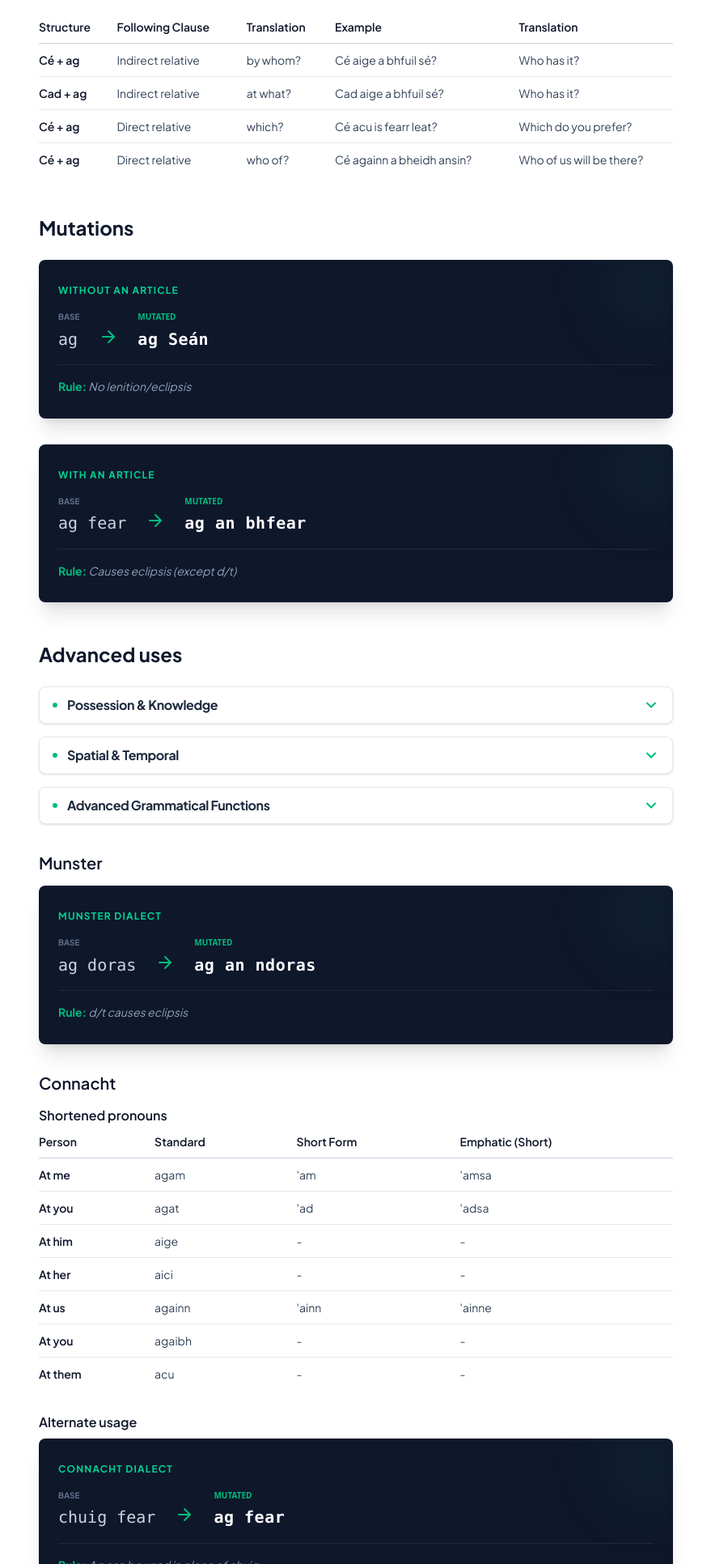
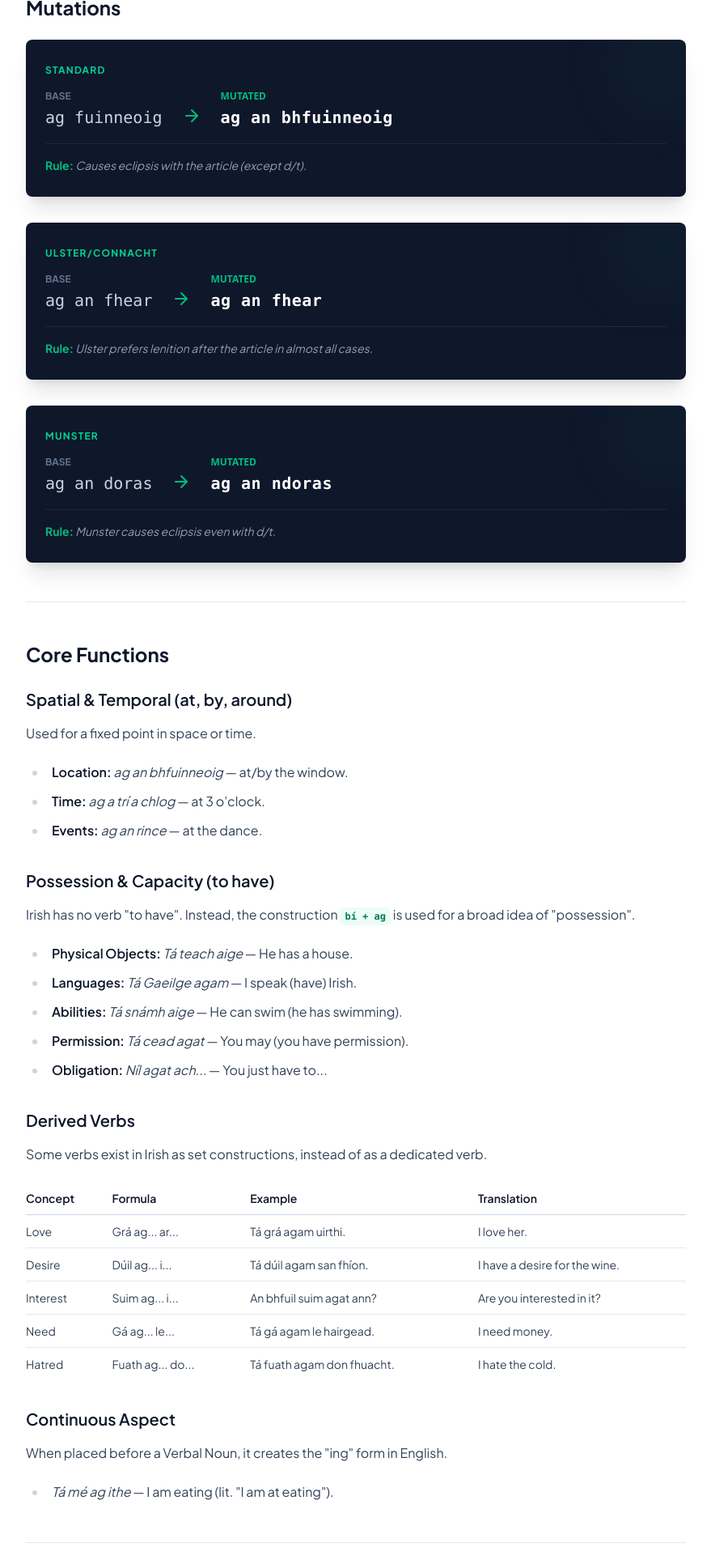
Before and after one commit to oflynned/grammar.ie, an Astro site: page /prepositions/ag in a window 1280 px wide. Shown: the part 868-2800 px from the top of the page at 81% size, without its empty margins (48-927 px from the left). Built offline with nearby package versions, Linux system fonts and the light colour scheme; Astro itself is replaced by a stand-in of ours.

Commit message:
feat: `ag` preposition content (#2)
* feat: add more content

* feat: use table for derived verbs

```diff
--- a/src/components/MutationCard.astro
+++ b/src/components/MutationCard.astro
@@ -15,8 +15,8 @@ const {title, before, after, rule} = Astro.props;
 
         <div class="flex items-center gap-6 mb-4">
             <div class="flex flex-col">
-                <span class="text-[10px] text-slate-500 font-bold uppercase mb-1">Base</span>
-                <span class="text-xl font-mono text-slate-300">{before}</span>
+                <span class="text-xs text-slate-500 font-bold uppercase mb-1">Base</span>
+                <span class="text-md sm:text-xl font-mono text-slate-300">{before}</span>
             </div>
 
             <div class="text-emerald-500 pt-4">
@@ -28,8 +28,8 @@ const {title, before, after, rule} = Astro.props;
             </div>
 
             <div class="flex flex-col">
-                <span class="text-[10px] text-emerald-500 font-bold uppercase mb-1 font-sans">Mutated</span>
-                <span class="text-xl font-mono font-bold text-white tracking-wide">{after}</span>
+                <span class="text-xs text-emerald-500 font-bold uppercase mb-1 font-sans">Mutated</span>
+                <span class="text-md sm:text-xl font-mono font-bold text-white tracking-wide">{after}</span>
             </div>
         </div>
 
--- /dev/null
+++ b/src/components/Navigation.astro
@@ -0,0 +1,20 @@
+---
+interface Props {
+    category: string
+}
+
+const {category} = Astro.props
+---
+
+<nav class="z-20 sticky top-0 text-sm text-slate-400 p-8 bg-white/80 backdrop-blur-md border-b border-slate-100 font-medium">
+    <section class="mx-auto flex justify-between max-w-6xl">
+        <div>
+            <a href="/" class="hover:text-emerald-600">Home</a>
+            <span class="mx-2">/</span>
+            <a href="/prepositions" class="hover:text-emerald-600">{category}</a>
+        </div>
+        <div>
+            <button class="text-slate-400 hover:text-emerald-600">Search...</button>
+        </div>
+    </section>
+</nav>
--- /dev/null
+++ b/src/components/Tag.astro
@@ -0,0 +1,10 @@
+---
+interface Props {
+    tag: string;
+}
+
+const {tag} = Astro.props
+---
+<span class="bg-emerald-50 text-emerald-700 px-3 py-1 rounded-md text-xs font-bold uppercase tracking-wider border border-emerald-100">
+    {tag}
+</span>
--- a/src/content/prepositions/ag.mdx
+++ b/src/content/prepositions/ag.mdx
@@ -1,14 +1,14 @@
 ---
 title: "Ag"
 category: "Prepositions"
-description: "Ag primarily denotes location (at, by), but also expresses possession and ongoing action."
+description: "Ag primarily denotes location (at, by), but also expresses possession, ongoing action, and agency."
 tags: ["Preposition", "Conjugated"]
 ---
+
 import MutationCard from '../../components/MutationCard.astro';
-import LogicSection from '../../components/LogicSection.astro';
 
 ## Overview
-`Ag` is governed by the dative case.
+`Ag` requires the dative case. It is perhaps the most versatile preposition in Irish, serving as the primary way to express "having" or "possession."
 
 | Pronoun      | Form   | Contrast Form | Translation |
 |:-------------|:-------|:--------------|:------------|
@@ -20,101 +20,94 @@ import LogicSection from '../../components/LogicSection.astro';
 | **you (pl)** | agaibh | agaibhse      | at you      |
 | **they**     | acu    | acusan        | at them     |
 
-## Interrogatives
-
-| Structure    | Following Clause  | Translation        | Example                   | Translation              |
-|:-------------|:------------------|:-------------------|:--------------------------|--------------------------|
-| **Cé + ag**  | Indirect relative | by whom?           | Cé aige a bhfuil sé?      | Who has it?              |
-| **Cad + ag** | Indirect relative | at what?           | Cad aige a bhfuil sé?     | Who has it?              |
-| **Cé + ag**  | Direct relative   | which?             | Cé acu is fearr leat?     | Which do you prefer?     |
-| **Cé + ag**  | Direct relative   | who of?            | Cé againn a bheidh ansin? | Who of us will be there? |
-
 ## Mutations
-
 <MutationCard
-    title="Without an article"
-    before="ag"
-    after="ag Seán"
-    rule="No lenition/eclipsis"
+    title="Standard"
+    before="ag fuinneoig"
+    after="ag an bhfuinneoig"
+    rule="Causes eclipsis with the article (except d/t)."
+/>
+<MutationCard
+    title="Ulster/Connacht"
+    before="ag an fhear"
+    after="ag an fhear"
+    rule="Ulster prefers lenition after the article in almost all cases."
+/>
+<MutationCard
+    title="Munster"
+    before="ag an doras"
+    after="ag an ndoras"
+    rule="Munster causes eclipsis even with d/t."
 />
 
-<MutationCard
-    title="With an article"
-    before="ag fear"
-    after="ag an bhfear"
-    rule="Causes eclipsis (except d/t)"
-/>
+---
 
-## Advanced uses
+## Core Functions
 
-<LogicSection title="Possession & Knowledge">
-    - **Possession:** *Tá leabhar agam* (I have a book).
-    - **Knowledge:** *Tá Gaeilge aige* (He knows Irish).
-    - **Ability:** *Tá snámh aici* (She can swim).
-</LogicSection>
+### Spatial & Temporal (at, by, around)
+Used for a fixed point in space or time.
+* **Location:** *ag an bhfuinneoig* — at/by the window.
+* **Time:** *ag a trí a chlog* — at 3 o'clock.
+* **Events:** *ag an rince* — at the dance.
 
-<LogicSection title="Spatial & Temporal">
-    - **Place:** *Ag an doras* (At the door).
-    - **Time:** *Ag am dinnéir* (At dinner time).
-    - **Events:** *Ag an rince* (At the dance).
-</LogicSection>
+### Possession & Capacity (to have)
+Irish has no verb "to have". Instead, the construction `bí + ag` is used for a broad idea of "possession".
+* **Physical Objects:** *Tá teach aige* — He has a house.
+* **Languages:** *Tá Gaeilge agam* — I speak (have) Irish.
+* **Abilities:** *Tá snámh aige* — He can swim (he has swimming).
+* **Permission:** *Tá cead agat* — You may (you have permission).
+* **Obligation:** *Níl agat ach...* — You just have to...
 
-<LogicSection title="Advanced Grammatical Functions">
-    - **Verbal Noun:** *Ag obair* (Working).
-    - **The Partitive:** *Duine acu* (One of them).
-    - **Genitive Substitute:** *Mac ag an rí* (A son of the king).
-</LogicSection>
+### Derived Verbs
+Some verbs exist in Irish as set constructions, instead of as a dedicated verb.
 
-### Munster
+| Concept  | Formula           | Example                    | Translation                   |
+|----------|-------------------|----------------------------|-------------------------------|
+| Love     | Grá ag... ar...   | Tá grá agam uirthi.        | I love her.                   |
+| Desire   | Dúil ag... i...   | Tá dúil agam san fhíon.    | I have a desire for the wine. |
+| Interest | Suim ag... i...   | An bhfuil suim agat ann?   | Are you interested in it?     |
+| Need     | Gá ag... le...    | Tá gá agam le hairgead.    | I need money.                 |
+| Hatred   | Fuath ag... do... | Tá fuath agam don fhuacht. | I hate the cold.              |
 
-<MutationCard
-    title="Munster dialect"
-    before="ag doras"
-    after="ag an ndoras"
-    rule="d/t causes eclipsis"
-/>
+### Continuous Aspect
+When placed before a Verbal Noun, it creates the "ing" form in English.
+* *Tá mé ag ithe* — I am eating (lit. "I am at eating").
 
-### Connacht
-#### Shortened pronouns
+---
 
-| Person      | Standard | Short Form | Emphatic (Short) |
-|:------------|:---------|:-----------|:-----------------|
-| **At me**   | agam     | 'am        | 'amsa            |
-| **At you**  | agat     | 'ad        | 'adsa            |
-| **At him**  | aige     | -          | -                |
-| **At her**  | aici     | -          | -                |
-| **At us**   | againn   | 'ainn      | 'ainne           |
-| **At you**  | agaibh   | -          | -                |
-| **At them** | acu      | -          | -                |
+## Agency & Cause
 
-#### Alternate usage
+`Ag` identifies the person responsible for a state or the cause of a feeling.
+- **Physical Cause:** *Táim tinn ag an ngrian* — I'm sick from the sun.
+- **Result of Action:** *Táim bodhar agat* — You have me deafened (by your noise).
+- **Perfective Aspect:** *Tá an bord briste agam* — I have broken the table — lit. The table is in a state of broken by me.
+- **Opinion:** *Is beag agam é* — I think little of it — lit. It is little "at me".
 
-<MutationCard
-    title="Connacht dialect"
-    before="chuig fear"
-    after="ag fear"
-    rule="Ag can be used in place of chuig"
-/>
+## The Partitive (Subset of a group)
+Used to describe "some of" or "many of" a group, specifically with plural pronouns.
+- **Group:** *go leor acu* — many of them.
+- **Selection:** *duine againn* — one of us.
+- **Comparison:** *Cé acu is fearr?* — Which (of them) is better?
 
-<MutationCard
-    title="Connacht dialect"
-    before="ag súil"
-    after="ag an tsúil"
-    rule="t-prefix precedes feminine nouns beginning with s"
-/>
+## Adjectival Reference (For/By)
+When following an adjective, `ag` defines the person for whom the quality applies.
+- **Relative ease:** *éasca agam* — easy for me.
+- **Subjective weight:** *trom aici* — heavy for her.
+- **Character:** *deas agat* — nice of you.
 
-### Ulster
+---
 
-<MutationCard
-    title="Ulster dialect"
-    before="chuig fear"
-    after="ag fear"
-    rule="Ag can be used in place of chuig"
-/>
+## Dialectal Variations
 
-<MutationCard
-    title="Ulster dialect"
-    before="ag fear"
-    after="ag an fhear"
-    rule="Always causes lenition"
-/>
+### The "Chuig" Replacement
+In Connacht and Ulster dialects, `ag` often replaces the preposition `chuig` (towards/to) due to phonetic merging.
+* *Ag an fhear* — To the man.
+
+### Connacht Shortened Forms
+In rapid speech, the "ag-" prefix is often dropped.
+
+| Standard | Short Form | Emphatic   |
+|:---------|:-----------|:-----------|
+| agam     | **'am**    | **'amsa**  |
+| agat     | **'ad**    | **'adsa**  |
+| againn   | **'ainn**  | **'ainne** |
--- a/src/pages/prepositions/[preposition].astro
+++ b/src/pages/prepositions/[preposition].astro
@@ -3,7 +3,8 @@ import type {CollectionEntry} from 'astro:content';
 import {getCollection} from 'astro:content';
 import Layout from '../../layouts/Layout.astro';
 import TableOfContents from '../../components/TableOfContents.astro';
-import {Icon} from 'astro-icon/components';
+import Navigation from "../../components/Navigation.astro";
+import Tag from "../../components/Tag.astro";
 
 export async function getStaticPaths() {
     const prepositionEntries = await getCollection('prepositions');
@@ -26,20 +27,9 @@ const {Content, headings} = await entry.render();
 
 <Layout title={entry.data.title}>
     <main class="flex flex-col min-h-screen bg-white">
-        <nav class="z-20 sticky top-0 text-sm text-slate-400 p-8 bg-white/80 backdrop-blur-md border-b border-slate-100 font-medium">
-            <section class="mx-auto flex justify-between max-w-6xl">
-                <div>
-                    <a href="/" class="hover:text-emerald-600">Home</a>
-                    <span class="mx-2">/</span>
-                    <a href="/prepositions" class="hover:text-emerald-600">{entry.data.category}</a>
-                </div>
-                <div>
-                    <button class="text-slate-400 hover:text-emerald-600">Search...</button>
-                </div>
-            </section>
-        </nav>
+        <Navigation category="Preposition"/>
 
-        <section class="flex mx-auto w-full max-w-6xl gap-12 px-8 py-12">
+        <section class="flex mx-auto w-full max-w-6xl gap-12 px-4 py-12">
             <article class="flex-1 min-w-0">
                 <header class="mb-12 border-b border-slate-200 pb-8">
                     <h1 class="text-5xl font-bold text-slate-900 mb-4 tracking-tight">
@@ -51,9 +41,7 @@ const {Content, headings} = await entry.render();
 
                     <div class="flex gap-2 mt-6">
                         {entry.data.tags.map(tag => (
-                                <span class="bg-emerald-50 text-emerald-700 px-3 py-1 rounded-md text-xs font-bold uppercase tracking-wider border border-emerald-100">
-                                    {tag}
-                                </span>
+                            <Tag tag={tag}/>
                         ))}
                     </div>
                 </header>
--- a/src/styles/global.css
+++ b/src/styles/global.css
@@ -6,3 +6,15 @@
         @apply text-emerald-600 font-bold underline decoration-emerald-200 decoration-2 underline-offset-4;
     }
 }
+
+code {
+    @apply bg-emerald-50 text-emerald-700 p-1 rounded-md text-xs font-bold px-1.5;
+}
+
+code::before {
+    content: none;
+}
+
+code::after {
+    content: none;
+}
```
Also changed, not shown: tailwind.config.mjs (+6 -15 lines).
